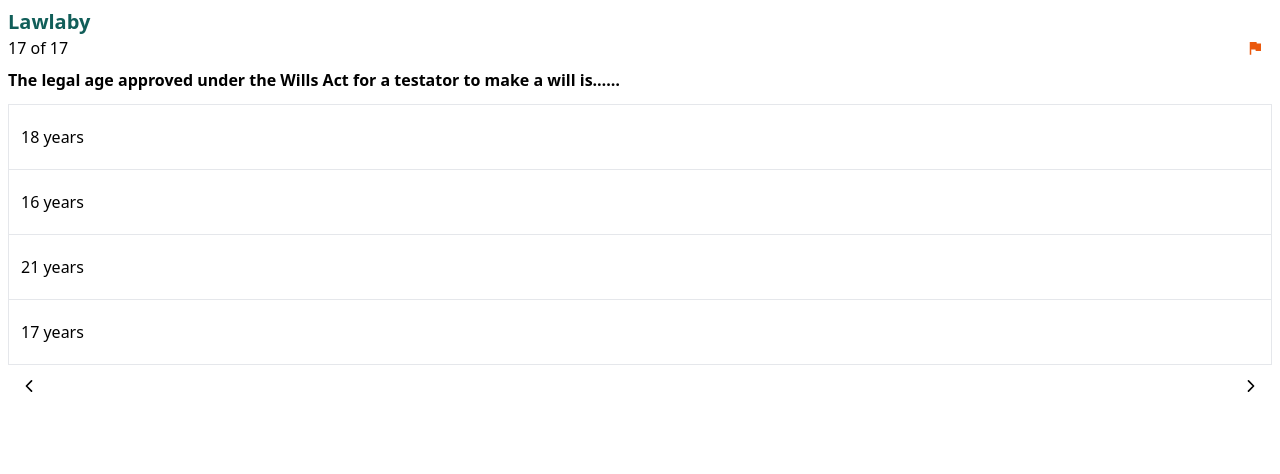
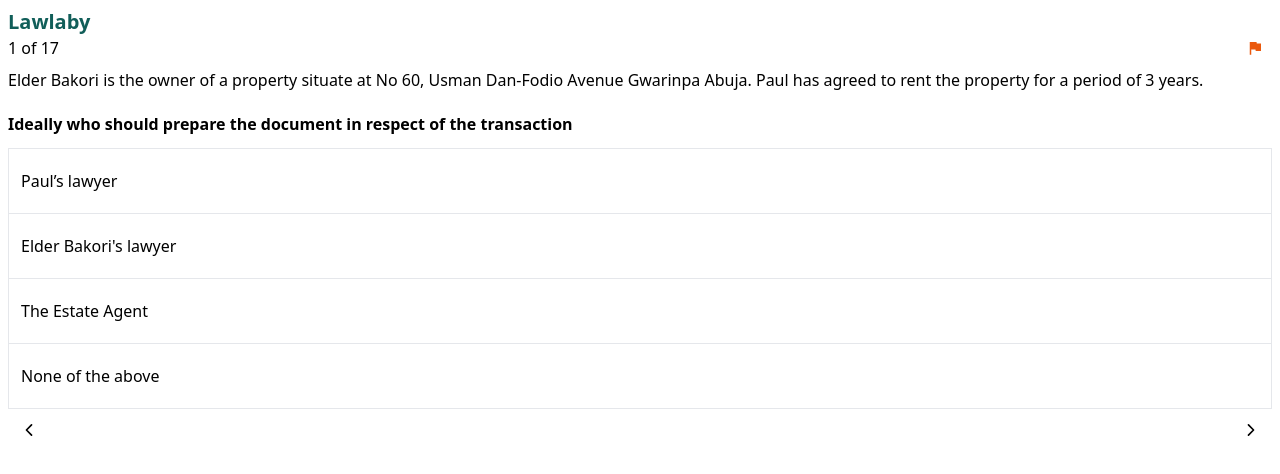
Before and after one commit to dekunle02/lawlaby-demo, a React (Create React App) app: page / in a window 1280 px wide. Shown: the top 474 px of the page. Built offline with nearby package versions, Linux system fonts and the light colour scheme.

Commit message:
fix: start from question 1

```diff
--- a/src/pages/Home.tsx
+++ b/src/pages/Home.tsx
@@ -6,7 +6,7 @@ import { Question, Questions, BaseQuestions, Option } from "../Bank";
 
 function Home() {
   const navigate = useNavigate();
-  const [questionId, setQuestionId] = useState(17);
+  const [questionId, setQuestionId] = useState(1);
   const [score, setScore] = useState(0);
 
   const question = getQuestionById(questionId);
```
